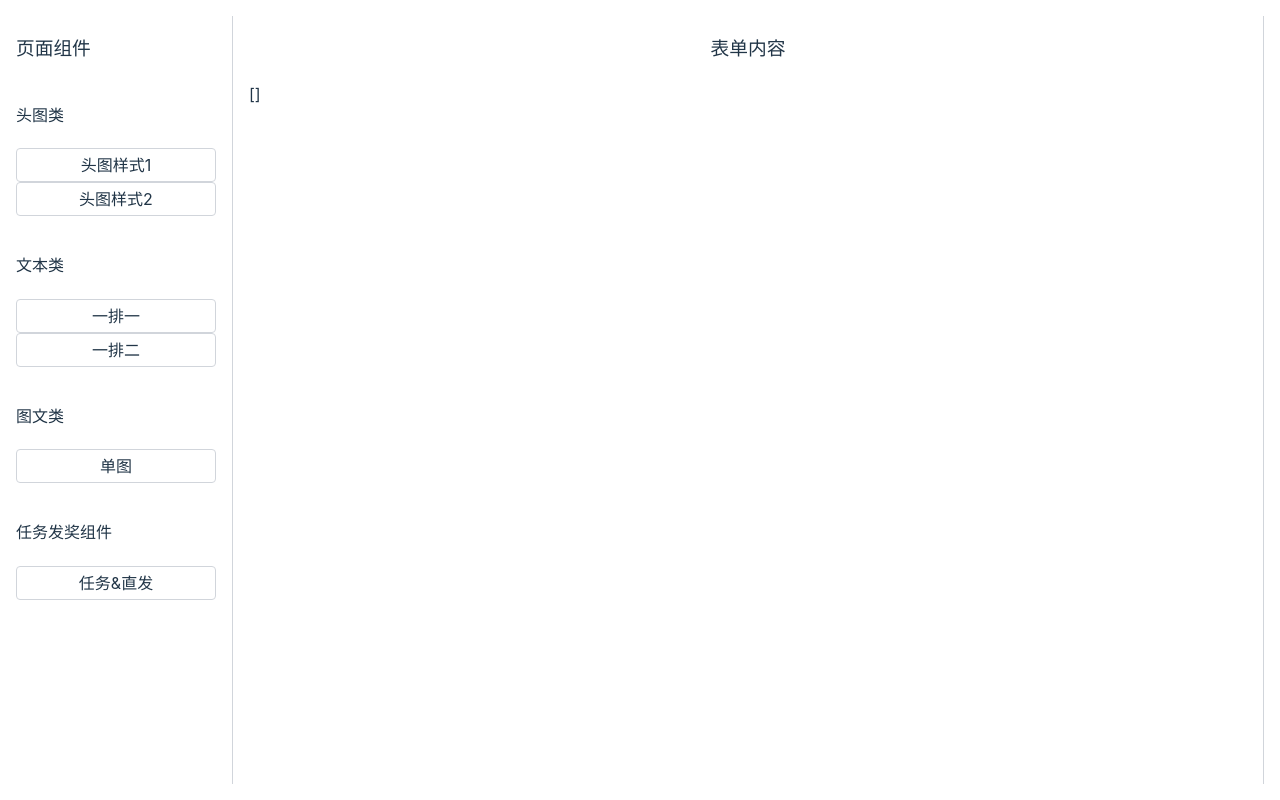
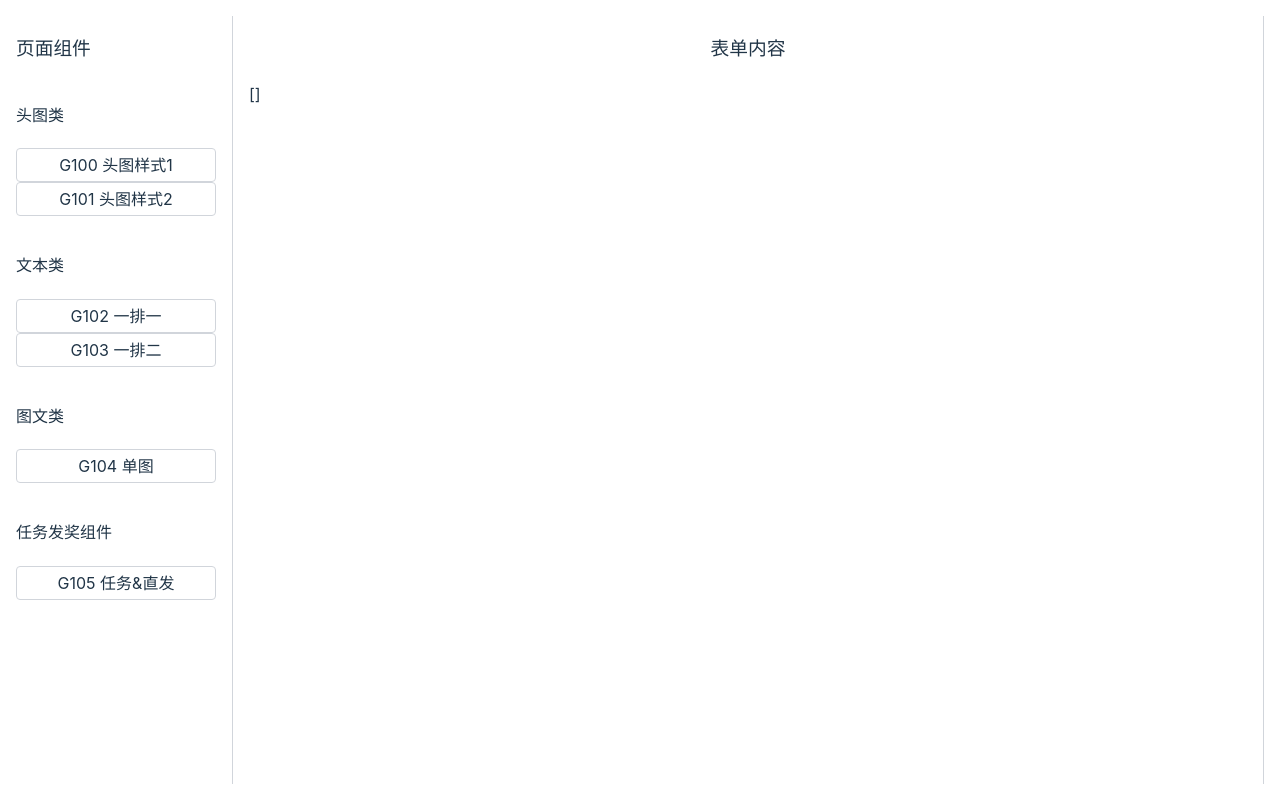
Before and after one commit to codercup2/tiny-form-design, a React (Vite) app: page / in a window 1280 px wide. Built offline with nearby package versions, Linux system fonts and the light colour scheme.

Commit message:
chore: 展示真实的连续id

```diff
--- a/src/form-design/Left.tsx
+++ b/src/form-design/Left.tsx
@@ -37,7 +37,7 @@ const Left: FC<{ items: ISeed[] }> = ({ items }) => {
                             ref={provided.innerRef}
                           >
                             <div className='seed border-base border-rounded text-center leading-loose'>
-                              {item.name}
+                              {item.id} {item.name}
                             </div>
                           </div>
                           {/* 通过clone一个元素来解决拖拽时，物料元素不见了的问题 */}
```
